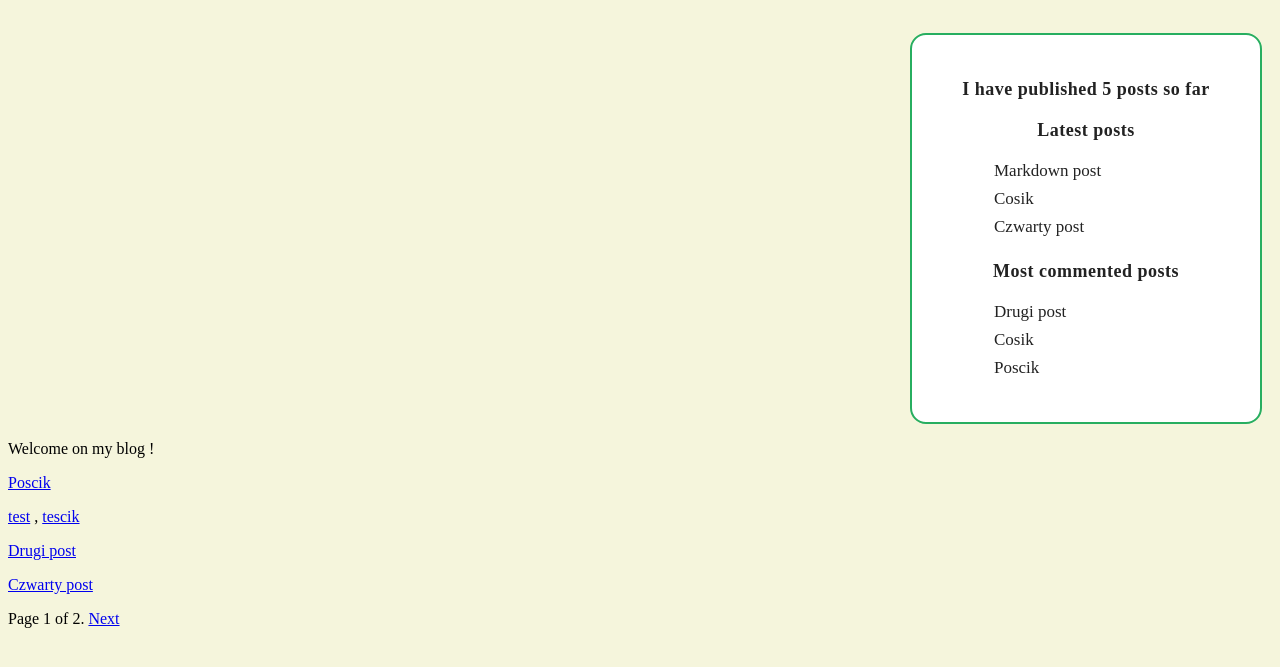
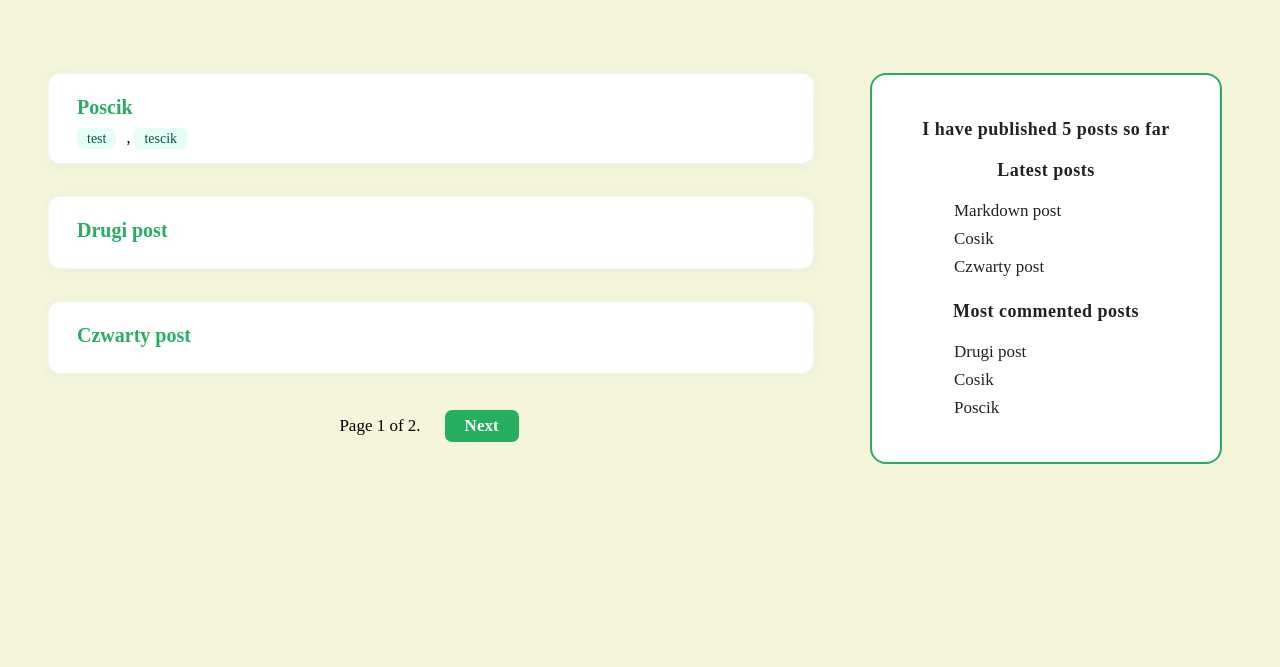
Before and after one commit to JaroDomcio/django-blog, a Django app: page / in a window 1280 px wide. Shown: the part 55-722 px from the top of the page. Run offline with Django 5.2, Linux system fonts and the light colour scheme; data comes from the database, SQL or seed files in the repository; parts of the project's set-up code (start-up, migrations or seed data) failed here and were passed over.

Commit message:
Add frontend for post list and pagination

```diff
--- a/static/navbar.css
+++ b/static/navbar.css
@@ -98,3 +98,16 @@ body {
     font-size: 18px;
     text-align: center;
 }
+
+.main-layout {
+    display: flex; /* flexbox-dzieci będą obok siebie */
+    align-items: flex-start; /* wyrównanie do góry */
+    justify-content: center; /* wyśrodkowanie całości */
+    gap: 56px; /* odstęp między treścią a boxem */
+    padding: 40px; /* margines od góry */
+}
+
+.content-area {
+    flex: 1 1 0; /* elastyczna szerokość(Powiększać jeżeli jest miejsce ,pomniejszać jeśli brak miejsca, domyślny rozmiar początkowy)*/
+    max-width: 900px; /* szerokość obszaru z treścią/postami */
+}
--- /dev/null
+++ b/static/pagination.css
@@ -0,0 +1,28 @@
+.pagination {
+    display: flex;
+    justify-content: center;        /* Wyśrodkowanie całej paginacji */
+    margin: 36px 0 24px 0;          /* Odstęp od pozostałych elementów */
+    font-size: 17px;
+}
+
+.pagination span {
+    display: flex;
+    align-items: center;
+    gap: 20px;                      /* Odstęp między linkami i info */
+}
+
+.pagination a {
+    background: #27ae60;
+    color: #fff;
+    text-decoration: none;
+    padding: 6px 20px;
+    border-radius: 7px;
+    margin: 0 4px;
+    font-weight: bold;
+    transition: background 0.15s, color 0.15s;
+}
+
+.pagination a:hover {
+    background: #219150;
+    color: #fff;
+}
--- /dev/null
+++ b/static/post_list.css
@@ -0,0 +1,59 @@
+.page-main {
+    width: 100%;
+}
+
+.posts-list {
+    list-style: none;
+    padding: 0;
+    margin: 0;
+}
+
+.post-card {
+    background: #fff;
+    border-radius: 12px;
+    box-shadow: 0 2px 18px rgba(39,174,96,0.07);
+    padding: 22px 28px 16px 28px;
+    border: 1.5px solid #eafaf1;
+    margin-bottom: 32px;
+    transition: box-shadow 0.18s, border 0.18s;
+}
+
+.post-card:hover {
+    box-shadow: 0 4px 24px rgba(39,174,96,0.12);
+    border: 1.5px solid #27ae60;
+}
+
+.post-title {
+    font-size: 20px;
+    font-weight: bold;
+    color: #27ae60;
+    text-decoration: none;
+    margin-bottom: 10px;
+    display: block;
+    transition: color 0.18s;
+}
+
+.post-title:hover {
+    color: #219150;
+    text-decoration: underline;
+}
+
+.tag-list {
+    margin-top: 10px;
+}
+
+.tag-list a {
+    color: #0b5345;
+    background: #e6fff6;
+    font-size: 14px;
+    margin-right: 6px;
+    padding: 3px 10px;
+    border-radius: 6px;
+    text-decoration: none;
+    transition: background 0.14s, color 0.14s;
+}
+
+.tag-list a:hover {
+    background: #d1f2eb;
+    color: #219150;
+}
--- a/templates/navbar.html
+++ b/templates/navbar.html
@@ -1,38 +1,36 @@
-
 {% load blog_tags %}
 {% load static %}
 
 <!DOCTYPE html>
 <html lang="en">
-
 <head>
     <link rel="stylesheet" href="{% static 'navbar.css' %}">
-    {% block head %} {% endblock %}
+    {% block head %}{% endblock %}
 </head>
 <body>
     <div class="navbar">
         <div class="home-button">
             <a href="{% url 'post_list' %}">Home</a>
         </div>
-
         <span class="navbar-title">Dominik's blog</span>
-
-        <form method = "GET" action="{% url 'post_search'%}">
+        <form method="GET" action="{% url 'post_search'%}">
             {{ global_search_form.query }}
             <input type="submit" value="Search" class="search-button">
         </form>
     </div>
-    <div class ="box-row">
-        <div class ="stats-box">
-            <span class="stats-label"> I have published {% total_posts %} posts so far</span>
-            <span class="stats-label" >Latest posts</span>
-            {% show_latest_posts 3 %}
-            <span class="stats-label">Most commented posts</span>
-            {% show_most_commented_posts 3 %}
+    <div class="main-layout">
+        <div class="content-area">
+            {% block content %}{% endblock %}
         </div>
-    </div>
-    <div>
-        {% block content %} {% endblock %}
+        <div class="box-row">
+            <div class="stats-box">
+                <span class="stats-label">I have published {% total_posts %} posts so far</span>
+                <span class="stats-label">Latest posts</span>
+                {% show_latest_posts 3 %}
+                <span class="stats-label">Most commented posts</span>
+                {% show_most_commented_posts 3 %}
+            </div>
+        </div>
     </div>
 </body>
 </html>
--- a/templates/pagination.html
+++ b/templates/pagination.html
@@ -1,4 +1,10 @@
-<div>
+{% load static %}
+
+<head>
+    <link rel="stylesheet" href="{% static 'pagination.css' %}">
+</head>
+
+<div class="pagination">
     <span>
         {% if page.has_previous %}
             <a href="?page={{ page.previous_page_number }}">Previous</a>
--- a/templates/post_list.html
+++ b/templates/post_list.html
@@ -1,21 +1,25 @@
 {% extends "navbar.html" %}
+{% load static %}
 
+{% block head %}
+    <link rel="stylesheet" href="{% static 'post_list.css' %}">
+{% endblock %}
 
 {% block content %}
-    <p>Welcome on my blog ! </p>
-    {% if tag %}
-        <h2>Posts with "{{ tag.name }}" tag</h2>
-    {% endif %}
-    {% for post in posts %}
-        <p>
-            <a href="{{ post.get_absolute_url }}"> {{ post.title }} </a>
-        </p>
-        <p>
-            {% for tag in post.tags.all %}
-                <a href = "{% url 'post_list_by_tag' tag.slug %}">{{ tag.name }}</a>
-                {% if not forloop.last %}, {% endif %}
-            {% endfor  %}
-        </p>
-    {% endfor %}
+<div class="page-main">
+    <ul class="posts-list">
+        {% for post in posts %}
+            <li class="post-card">
+                <a href="{{ post.get_absolute_url }}" class="post-title">{{ post.title }}</a>
+                <div class="tag-list">
+                    {% for tag in post.tags.all %}
+                        <a href="{% url 'post_list_by_tag' tag.slug %}">{{ tag.name }}</a>
+                        {% if not forloop.last %}, {% endif %}
+                    {% endfor %}
+                </div>
+            </li>
+        {% endfor %}
+    </ul>
     {% include "pagination.html" with page=posts %}
+</div>
 {% endblock %}
```
